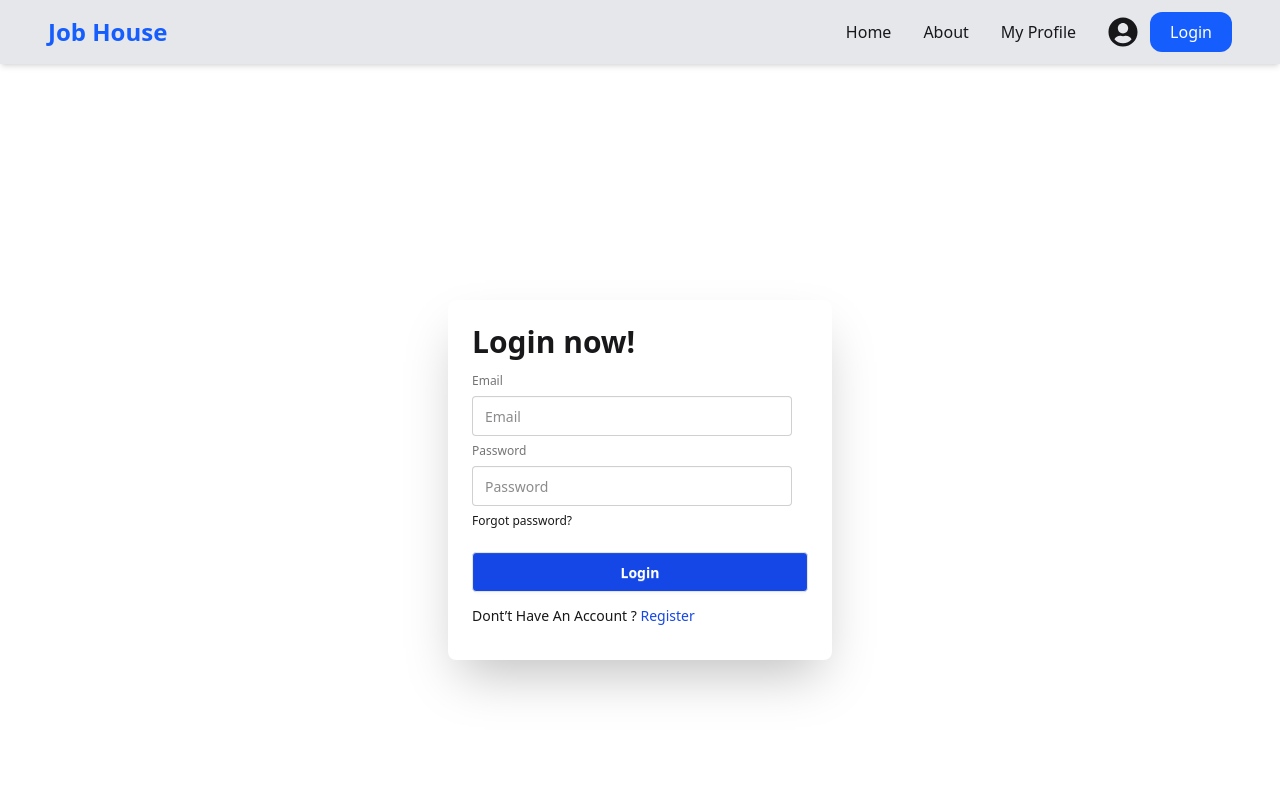
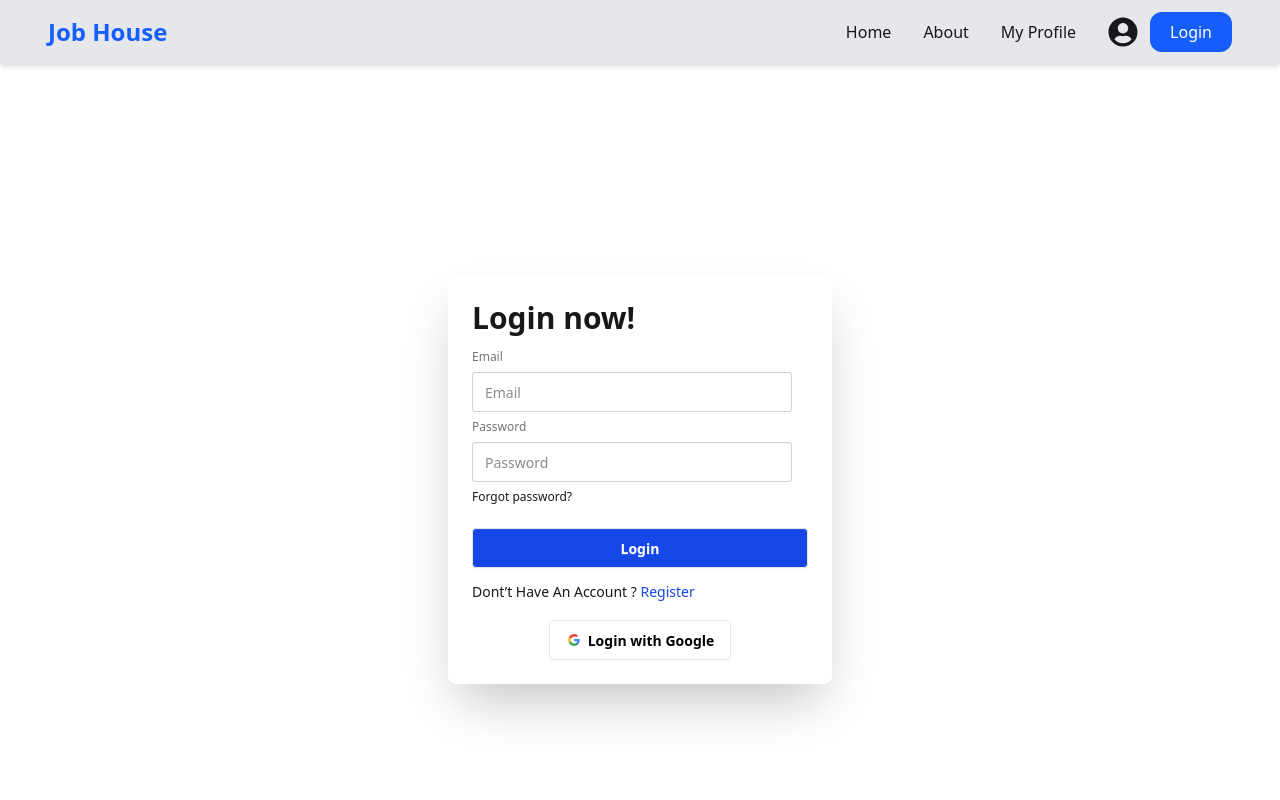
Before and after one commit to mdsaifulsaif/JobTrack-Client-9, a React (Vite) app: page /auth/login in a window 1280 px wide. Shown: the top 800 px of the page. Built offline with nearby package versions, Linux system fonts and the light colour scheme; no server answers.

Commit message:
added google login option

```diff
--- a/src/AuthProvider/AuthProvider.jsx
+++ b/src/AuthProvider/AuthProvider.jsx
@@ -4,6 +4,8 @@ import {
   onAuthStateChanged,
   signOut,
   updateProfile,
+  signInWithPopup,
+  GoogleAuthProvider,
 } from "firebase/auth";
 import React, { createContext } from "react";
 import { auth } from "./../firebase";
@@ -13,6 +15,7 @@ export const AuthContext = createContext();
 function AuthProvider({ children }) {
   const [lodding, setLodding] = useState(true);
   const [user, setUser] = useState(null);
+  const provider = new GoogleAuthProvider();
 
   // create user
   const crateUser = (email, password) => {
@@ -36,6 +39,12 @@ function AuthProvider({ children }) {
     setLodding(true);
     return updateProfile(auth.currentUser, updateInfo);
   };
+
+  // google login
+
+  const googleLogin = () => {
+    return signInWithPopup(auth, provider);
+  };
   //current user
   useEffect(() => {
     const unSubscribe = onAuthStateChanged(auth, (currentUser) => {
@@ -56,6 +65,7 @@ function AuthProvider({ children }) {
     updateUser,
     setLodding,
     lodding,
+    googleLogin,
   };
   return <AuthContext value={AuthData}>{children}</AuthContext>;
 }
--- a/src/Pages/Login.jsx
+++ b/src/Pages/Login.jsx
@@ -7,7 +7,7 @@ import { Helmet } from "react-helmet-async";
 function Login() {
   const [errorMassage, setErrorMassage] = useState();
   const navigate = useNavigate();
-  const { LoginUser } = use(AuthContext);
+  const { LoginUser, googleLogin } = use(AuthContext);
   const handleLogin = (e) => {
     e.preventDefault();
 
@@ -15,6 +15,18 @@ function Login() {
     const password = e.target.password.value;
     LoginUser(email, password)
       .then((res) => {
+        navigate("/");
+      })
+      .catch((error) => {
+        const errorM = error.message;
+        setErrorMassage(errorM);
+      });
+  };
+
+  const handleGoogleLogin = () => {
+    googleLogin()
+      .then((res) => {
+        console.log(res);
         navigate("/");
       })
       .catch((error) => {
@@ -62,6 +74,41 @@ function Login() {
             </p>
             <p className="text-red-700 ">{errorMassage}</p>
           </form>
+          <div className="mx-auto">
+            <button
+              onClick={handleGoogleLogin}
+              className="btn bg-white text-black border-[#e5e5e5]"
+            >
+              <svg
+                aria-label="Google logo"
+                width="16"
+                height="16"
+                xmlns="http://www.w3.org/2000/svg"
+                viewBox="0 0 512 512"
+              >
+                <g>
+                  <path d="m0 0H512V512H0" fill="#fff"></path>
+                  <path
+                    fill="#34a853"
+                    d="M153 292c30 82 118 95 171 60h62v48A192 192 0 0190 341"
+                  ></path>
+                  <path
+                    fill="#4285f4"
+                    d="m386 400a140 175 0 0053-179H260v74h102q-7 37-38 57"
+                  ></path>
+                  <path
+                    fill="#fbbc02"
+                    d="m90 341a208 200 0 010-171l63 49q-12 37 0 73"
+                  ></path>
+                  <path
+                    fill="#ea4335"
+                    d="m153 219c22-69 116-109 179-50l55-54c-78-75-230-72-297 55"
+                  ></path>
+                </g>
+              </svg>
+              Login with Google
+            </button>
+          </div>
         </div>
       </div>
     </div>
--- a/src/Pages/Register.jsx
+++ b/src/Pages/Register.jsx
@@ -6,7 +6,7 @@ import { useState } from "react";
 import { Helmet } from "react-helmet-async";
 
 function Register() {
-  const { crateUser, updateUser, setUser } = use(AuthContext);
+  const { crateUser, updateUser, setUser, googleLogin } = use(AuthContext);
   const navigate = useNavigate();
   const [errorMassage, setErrorMassage] = useState();
   const handleRegister = (e) => {
@@ -18,15 +18,29 @@ function Register() {
     crateUser(email, password)
       .then((res) => {
         const user = res.user;
-        // updateUser({ displayName: name, photoURL: photorul })
-        //   .then((res) => {
-        //     setUser({ ...user, displayName: name, photoURL: photorul });
-        //     navigate("/");
-        // })
-        // .catch((error) => {
-        //   const errorM = error.message;
-        //   setErrorMassage(errorM);
-        // });
+        updateUser({ displayName: name, photoURL: photorul })
+          .then((res) => {
+            setUser({ ...user, displayName: name, photoURL: photorul });
+            navigate("/");
+          })
+          .catch((error) => {
+            const errorM = error.message;
+            setErrorMassage(errorM);
+          });
+        navigate("/");
+      })
+      .catch((error) => {
+        const errorM = error.message;
+        setErrorMassage(errorM);
+      });
+  };
+
+  // google singup
+
+  const handleGoogleLogin = () => {
+    googleLogin()
+      .then((res) => {
+        console.log(res);
         navigate("/");
       })
       .catch((error) => {
@@ -90,8 +104,44 @@ function Register() {
                   Login
                 </Link>
               </p>
-              <p className="text-red-700 py-5">{errorMassage}</p>
+              <p className="text-red-700">{errorMassage}</p>
             </form>
+            {/* google login  */}
+            <div className="mx-auto">
+              <button
+                onClick={handleGoogleLogin}
+                className="btn bg-white text-black border-[#e5e5e5]"
+              >
+                <svg
+                  aria-label="Google logo"
+                  width="16"
+                  height="16"
+                  xmlns="http://www.w3.org/2000/svg"
+                  viewBox="0 0 512 512"
+                >
+                  <g>
+                    <path d="m0 0H512V512H0" fill="#fff"></path>
+                    <path
+                      fill="#34a853"
+                      d="M153 292c30 82 118 95 171 60h62v48A192 192 0 0190 341"
+                    ></path>
+                    <path
+                      fill="#4285f4"
+                      d="m386 400a140 175 0 0053-179H260v74h102q-7 37-38 57"
+                    ></path>
+                    <path
+                      fill="#fbbc02"
+                      d="m90 341a208 200 0 010-171l63 49q-12 37 0 73"
+                    ></path>
+                    <path
+                      fill="#ea4335"
+                      d="m153 219c22-69 116-109 179-50l55-54c-78-75-230-72-297 55"
+                    ></path>
+                  </g>
+                </svg>
+                Login with Google
+              </button>
+            </div>
           </div>
         </div>
       </div>
--- a/src/Pages/UpdateProfile.jsx
+++ b/src/Pages/UpdateProfile.jsx
@@ -33,7 +33,7 @@ function UpdateProfile() {
           </Helmet>
           <h1 className="text-3xl font-bold">Update Profile</h1>
           <form onSubmit={handleUpdateProfile} className="fieldset">
-            <label className="label">Email</label>
+            <label className="label">Name</label>
             <input
               type="text"
               name="name"
```
